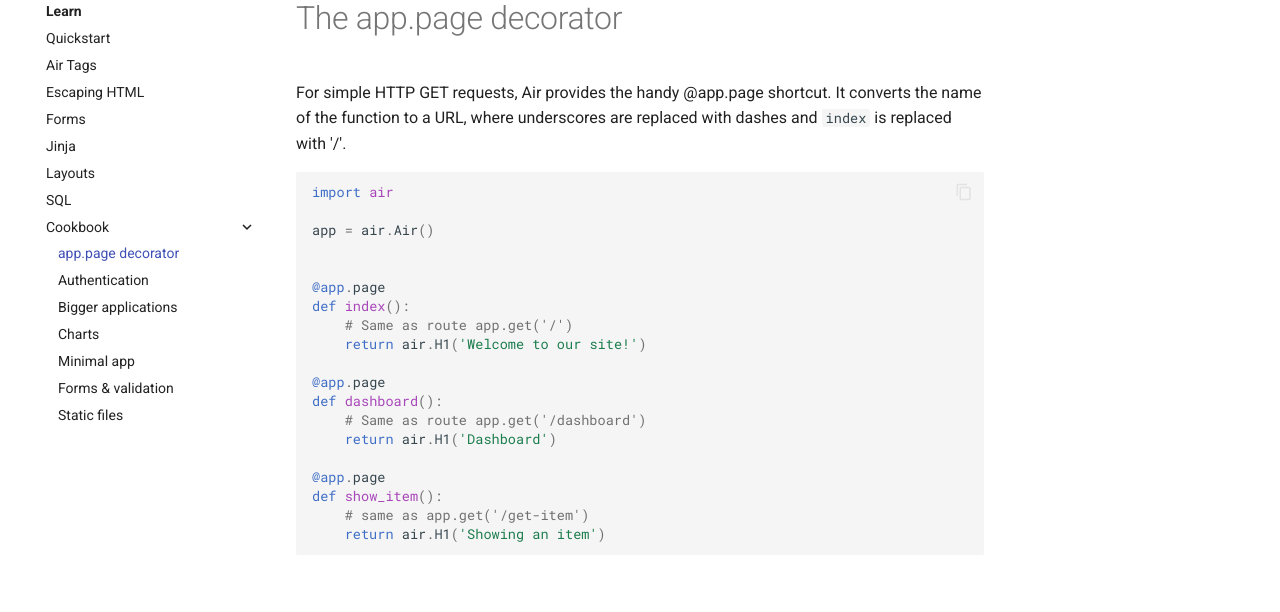
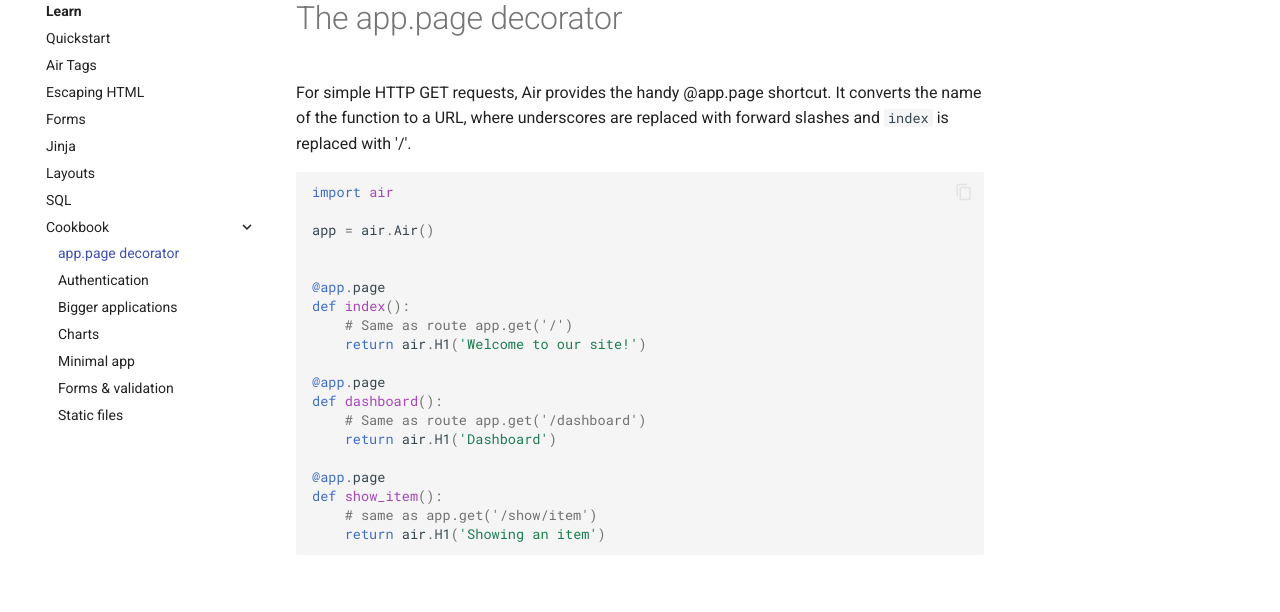
Before and after one commit to feldroy/air, an MkDocs documentation site: the page built from docs/learn/cookbook/page-decorator.md, in a window 1280 px wide. Shown: the part 148-760 px from the top of the page. Built offline with MkDocs 1.6.1 and Material for MkDocs 9.7.7, drawn with Linux system fonts in a browser that asks for light colours; comment, search, counter and statistics services are not loaded.

Commit message:
docs: update page decorator

````diff
--- a/docs/learn/cookbook/page-decorator.md
+++ b/docs/learn/cookbook/page-decorator.md
@@ -1,6 +1,6 @@
 # The app.page decorator
 
-For simple HTTP GET requests, Air provides the handy @app.page shortcut. It converts the name of the function to a URL, where underscores are replaced with dashes and `index` is replaced with '/'.
+For simple HTTP GET requests, Air provides the handy @app.page shortcut. It converts the name of the function to a URL, where underscores are replaced with forward slashes and `index` is replaced with '/'.
 
 ```python
 import air
@@ -20,6 +20,6 @@ def dashboard():
 
 @app.page
 def show_item():
-    # same as app.get('/get-item')
+    # same as app.get('/show/item')
     return air.H1('Showing an item')
 ```
````
